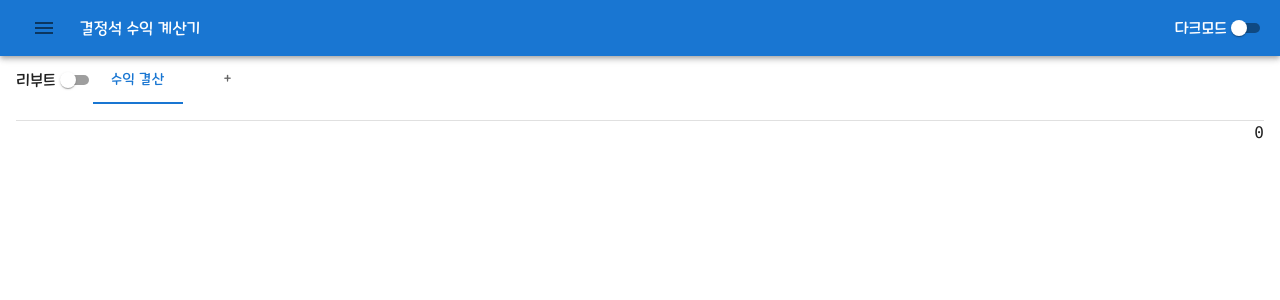
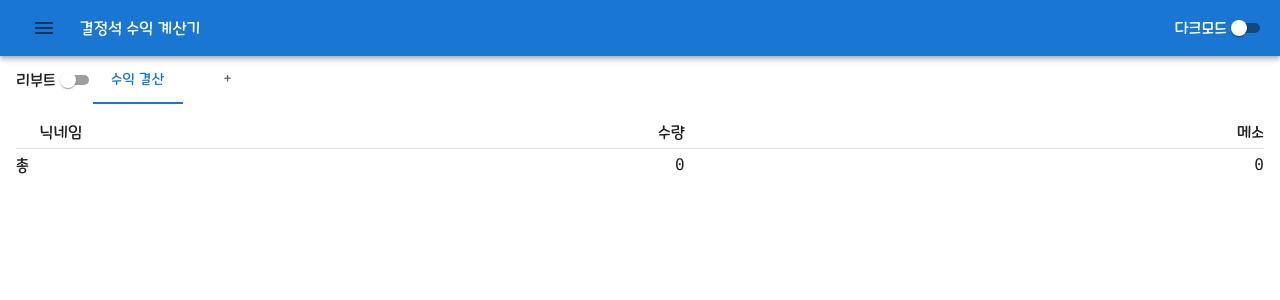
Before and after one commit to lastedchan/lastedchan.github.io, a Next.js app: page /crystal_calculator in a window 1280 px wide. Shown: the top 300 px of the page. Built offline with nearby package versions, Linux system fonts and the light colour scheme.

Commit message:
수익 결산에 결정석 수량 추가

```diff
--- a/src/components/maplestory/crystalCalculator/crystalCalculator.tsx
+++ b/src/components/maplestory/crystalCalculator/crystalCalculator.tsx
@@ -51,6 +51,9 @@ const Container = styled.div`
 export const findMatch = (a: huntedBossType, b: bossType) =>
   a.difficulty === b.difficulty && a.name === b.name;
 
+export const getTotalCrystal = (huntedBossList: huntedBossType[]) =>
+  huntedBossList?.filter(_ => _.checked).length;
+
 export const getTotalPrice = (
   huntedBossList: huntedBossType[],
   isReboot: boolean
--- a/src/components/maplestory/crystalCalculator/summary.tsx
+++ b/src/components/maplestory/crystalCalculator/summary.tsx
@@ -1,8 +1,8 @@
 import { useRecoilValue } from "recoil";
 import { characterListRecoil, isRebootRecoil } from "../../../constants/recoil";
-import { useMemo } from "react";
-import { getTotalPrice } from "./crystalCalculator";
-import { Box, Divider, Typography } from "@mui/material";
+import { Fragment, useMemo } from "react";
+import { getTotalCrystal, getTotalPrice } from "./crystalCalculator";
+import { Divider, Typography } from "@mui/material";
 import styled from "@emotion/styled";
 
 export default function Summary() {
@@ -17,28 +17,53 @@ export default function Summary() {
       ),
     [characterList, isReboot]
   );
+  const totalCrystal = useMemo(
+    () =>
+      characterList.reduce(
+        (prev, character) => prev + getTotalCrystal(character[1]),
+        0
+      ),
+    [characterList]
+  );
 
   return (
     <Container>
+      <Wrapper>
+        <Typography textAlign={"center"}>닉네임</Typography>
+        <Typography textAlign={"center"}>수량</Typography>
+        <Typography textAlign={"center"}>메소</Typography>
         {characterList.map((item, i) => (
-        <Box key={i} display={"flex"} justifyContent={"space-between"}>
+          <Fragment key={i}>
             <Typography>{item[0]}</Typography>
-          <Typography role={"total-price"}>
+            <Typography role={"number"}>{getTotalCrystal(item[1])}</Typography>
+            <Typography role={"number"}>
               {getTotalPrice(item[1], isReboot).toLocaleString()}
             </Typography>
-        </Box>
+          </Fragment>
         ))}
-      <Divider />
-      <Typography textAlign={"right"} role={"total-price"}>
+        <Divider sx={{ gridColumn: "1 / -1" }} />
+        <Typography>총</Typography>
+        <Typography role={"number"}>{totalCrystal}</Typography>
+        <Typography textAlign={"right"} role={"number"}>
           {totalPrice.toLocaleString()}
         </Typography>
+      </Wrapper>
     </Container>
   );
 }
 
 const Container = styled.div`
   padding: 8px 16px;
-  & [role="total-price"] {
+  & [role="number"] {
     font-family: Consolas, sans-serif !important;
+    text-align: right;
   }
 `;
+
+const Wrapper = styled.div`
+  display: grid;
+  grid-auto-flow: row;
+  grid-template-columns: 90px auto auto;
+  justify-content: space-between;
+  gap: 4px 8px;
+`;
```
Lines whose indentation alone changed are shown as unchanged.
